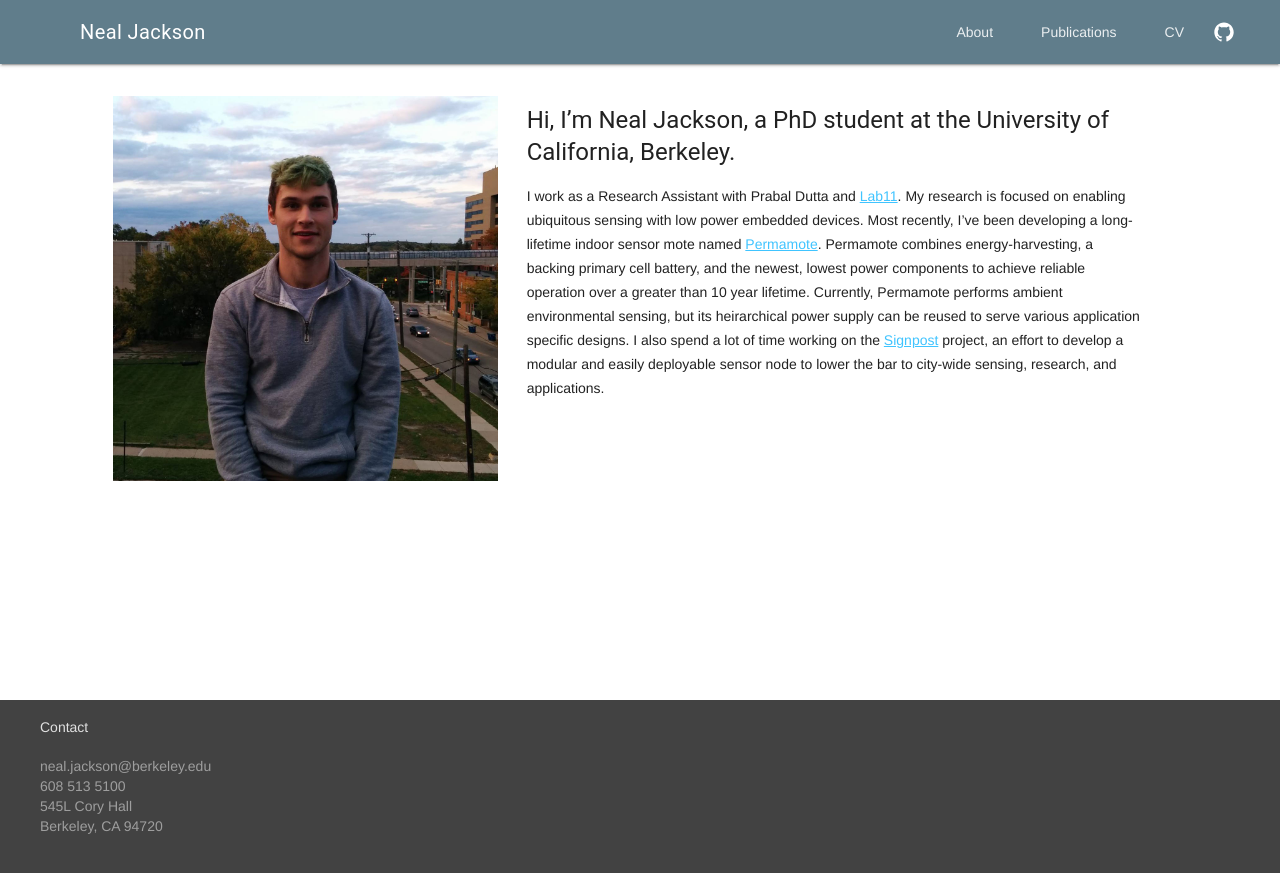
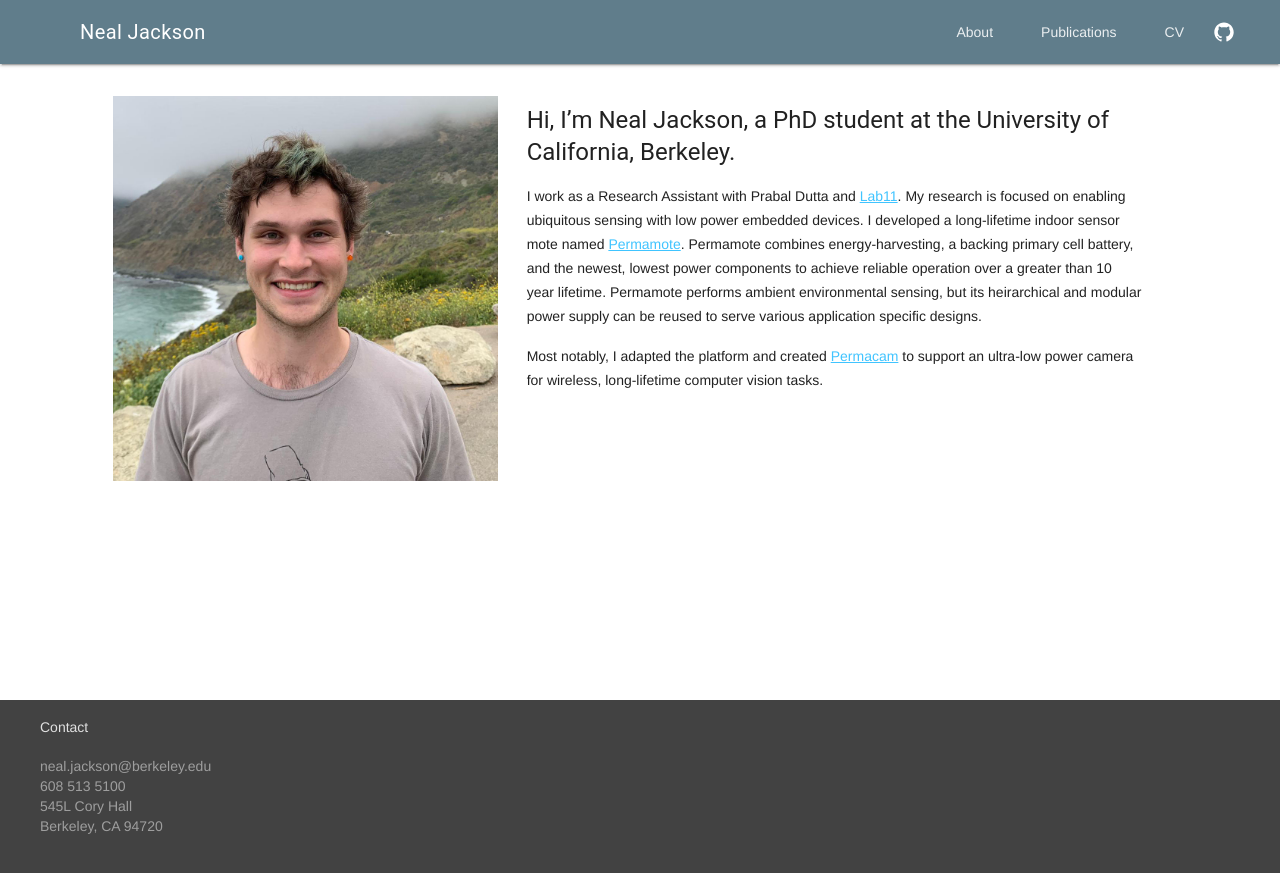
Before and after one commit to nealjack/nsjackson.com, a Jekyll site: the page built from index.md, in a window 1280 px wide. Shown: the top 873 px of the page. Built offline with Jekyll 4.4.1, drawn with Linux system fonts in a browser that asks for light colours; nearby versions of some CDN libraries.

Commit message:
new photo

```diff
--- a/index.md
+++ b/index.md
@@ -4,21 +4,21 @@ title: About
 ---
 <div class="mdl-cell-hide-tablet mdl-cell--4-col" markdown="1">
   <br>
-  <img style="width:95%" src="./static/me.jpg">
+  <img style="width:95%" src="./static/me2.jpg">
 </div>
 <div class="mdl-cell mdl-cell--6-col" markdown="1">
 #### Hi, I'm Neal Jackson, a PhD student at the University of California, Berkeley.
   I work as a Research Assistant with Prabal Dutta and [Lab11](http://lab11.eecs.umich.edu/).
   My research is focused on enabling ubiquitous sensing with low power embedded
-  devices. Most recently, I've been developing a long-lifetime indoor sensor
+  devices. I developed a long-lifetime indoor sensor
   mote named [Permamote](https://github.com/lab11/permamote). Permamote
   combines energy-harvesting, a backing primary cell battery, and the newest,
   lowest power components to achieve reliable operation over a greater than 10
-  year lifetime. Currently, Permamote performs ambient environmental sensing,
-  but its heirarchical power supply can be reused to serve various application
-  specific designs.
-  I also spend a lot of time working on the
-  [Signpost](https://github.com/lab11/signpost) project, an effort to develop a
-  modular and easily deployable sensor node to lower the bar to city-wide
-  sensing, research, and applications.
+  year lifetime. Permamote performs ambient environmental sensing,
+  but its heirarchical and modular power supply can be reused to serve various
+  application specific designs.
+
+  Most notably, I adapted the platform and created
+  [Permacam](https://github.com/lab11/permamote/blob/master/hardware/permacam/rev_a/permacam_pcb.png)
+  to support an ultra-low power camera for wireless, long-lifetime computer vision tasks.
 </div>
```
Also changed, not shown: static/me2.jpg (added).
